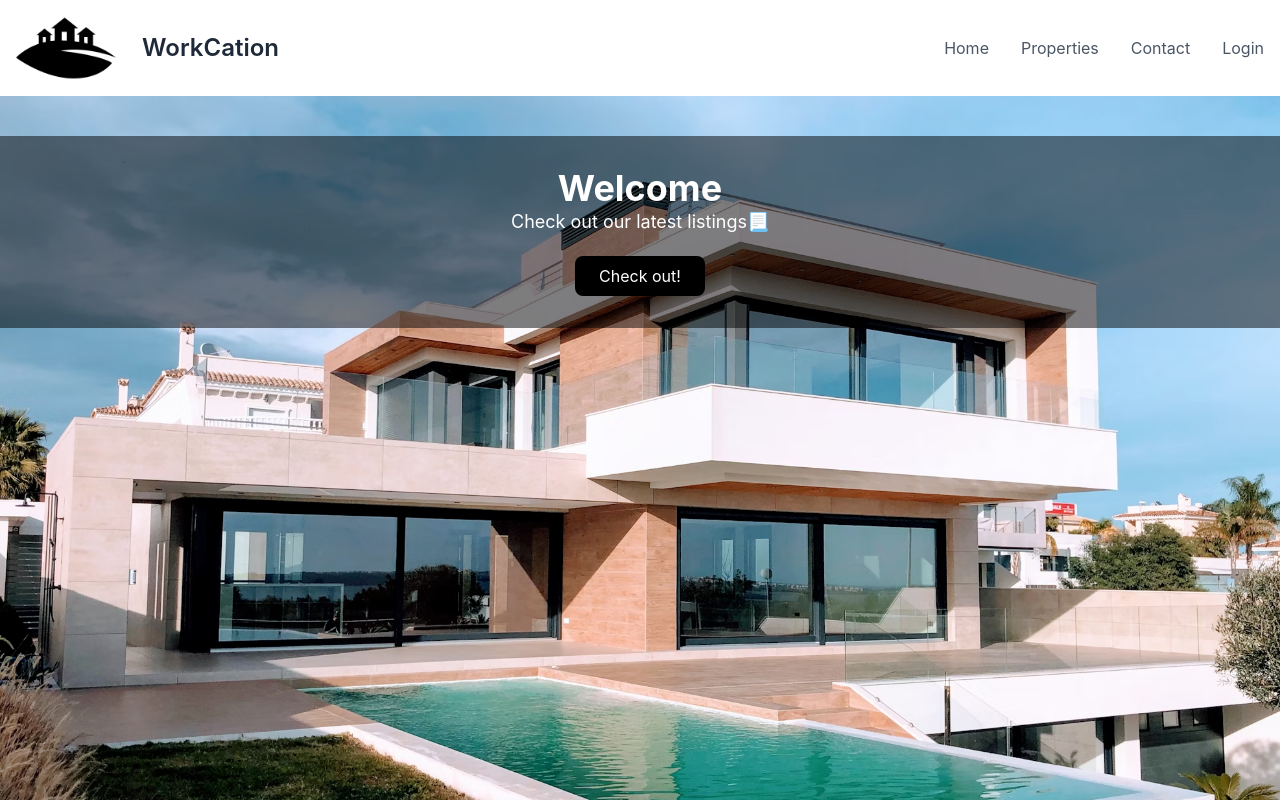
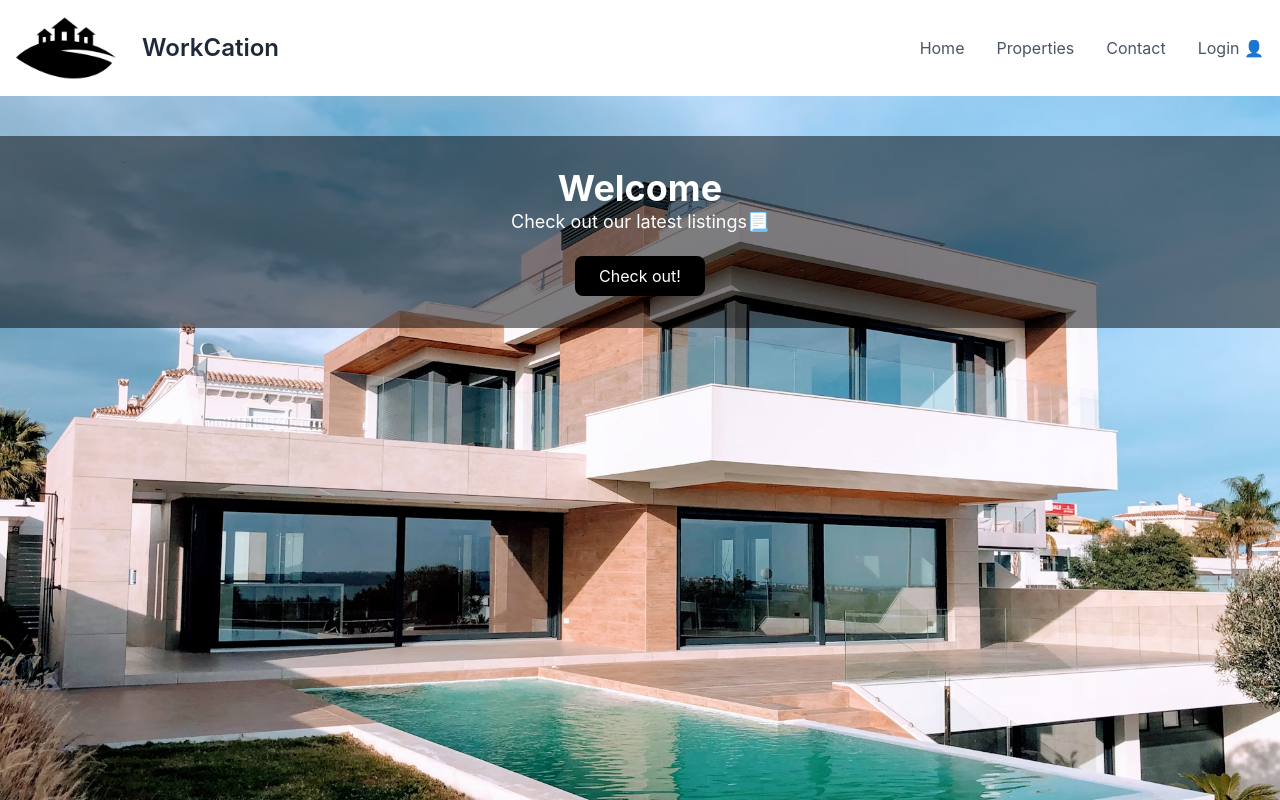
Before and after one commit to Sidvaneijndhoven/Workcation, a Vue app: page / in a window 1280 px wide. Shown: the top 800 px of the page. Built offline with nearby package versions, Linux system fonts and the light colour scheme.

Commit message:
search input

```diff
--- a/src/components/Login.vue
+++ b/src/components/Login.vue
@@ -48,7 +48,7 @@
                                 </div>
                             </div>
                             <div>
-                                    <button class="font-semibold block text-center mx-left mt-25 bg-orange-400 px-20 py-2 border-0 rounded hover:bg-blue-400">Login</button>
+                                <button class="font-semibold block text-center mx-left mt-25 bg-orange-400 px-20 py-2 border-0 rounded hover:bg-blue-400" @click="showError()">Login</button>
                             </div>
                         </div>
                     </div>
@@ -62,4 +62,12 @@
 <script setup>
 import Nav from './Nav.vue'
 import Footer from './Footer.vue'
+import { useToast } from "vue-toastification";
+
+// pop-up message
+const toast = useToast();
+
+const showError = () => {
+  toast.error("👷‍♂️ We're sorry, but this is still in development. 🚧");
+};
 </script>
--- a/src/components/Nav.vue
+++ b/src/components/Nav.vue
@@ -21,7 +21,7 @@
                     <li><a class="hover:text-blue-600 hover:cursor-pointer">Contact</a></li>
               </router-link>
               <router-link to="/login">
-                    <li><a class="hover:text-blue-600 hover:cursor-pointer">Login</a></li>
+                    <li><a class="hover:text-blue-600 hover:cursor-pointer">Login 👤</a></li>
               </router-link>
             </ul>
           </nav>
--- a/src/components/Properties.vue
+++ b/src/components/Properties.vue
@@ -41,7 +41,10 @@
     <div class="mx-auto max-w-screen-xl px-4 py-8 sm:px-6 sm:py-12 lg:px-8">
       <header>
         <h2 class="text-xl font-bold text-gray-900 sm:text-3xl">Properties</h2>
-
+        <input type="text" placeholder="Enter an adress, neigborhood, city or ZIP Code" class="mt-4 w-full h-10 rounded-md border-1 p-2 shadow-sm sm:text-sm" />
+        <button class="border-2 rounded mt-5 h-1/2 w-1/4 hover:bg-blue-600" @click="showError()">
+            🔍
+        </button>
         <p class="mt-4 max-w-md text-gray-500">
           Current listings📃
         </p>
```
Lines whose indentation alone changed are shown as unchanged.
